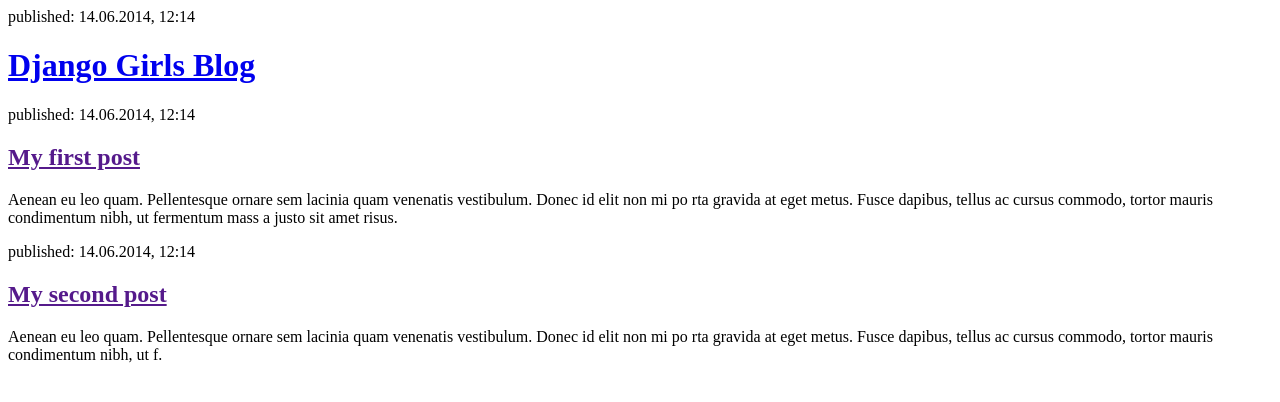
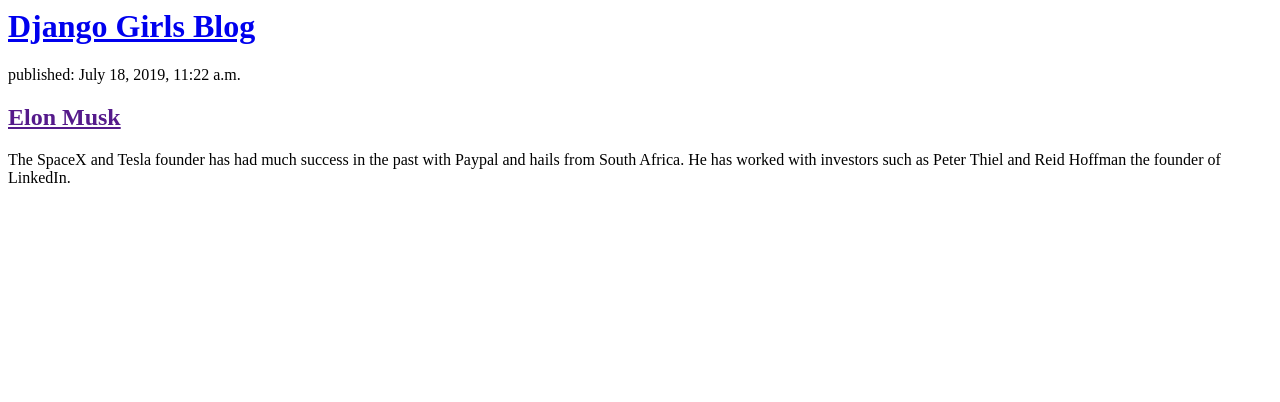
Before and after one commit to wbusaka/my-first-blog, a Django app: page / in a window 1280 px wide. Shown: the top 402 px of the page. Run offline with Django 3.2, Linux system fonts and the light colour scheme; data comes from the database, SQL or seed files in the repository; both versions use the stored data as it was after the commit.

Commit message:
Modified templates to display posts from database.

```diff
--- a/blog/templates/blog/post_list.html
+++ b/blog/templates/blog/post_list.html
@@ -1,24 +1,22 @@
-<p>published: 14.06.2014, 12:14</p>
 <html>
+
 <head>
     <title>Django Girls blog</title>
 </head>
+
 <body>
     <div>
         <h1><a href="/">Django Girls Blog</a></h1>
     </div>
     <div>
-<p>published: 14.06.2014, 12:14</p>
-<h2><a href="">My first post</a></h2>
-<p>Aenean eu leo quam. Pellentesque ornare sem lacinia quam venenatis vestibulum. Donec id elit non mi po
-rta gravida at eget metus. Fusce dapibus, tellus ac cursus commodo, tortor mauris condimentum nibh, ut fermentum mass
-a justo sit amet risus.</p>
+        {% for post in posts %}
+    <div>
+        <p>published: {{ post.published_date }}</p>
+        <h2><a href="">{{ post.title }}</a></h2>
+        <p>{{ post.text|linebreaksbr }}</p>
          </div>
-<div>
-<p>published: 14.06.2014, 12:14</p>
-<h2><a href="">My second post</a></h2>
-<p>Aenean eu leo quam. Pellentesque ornare sem lacinia quam venenatis vestibulum. Donec id elit non mi po
-rta gravida at eget metus. Fusce dapibus, tellus ac cursus commodo, tortor mauris condimentum nibh, ut f.</p>
+        {% endfor %}
         </div>
 </body>
+
 </html>
--- a/blog/views.py
+++ b/blog/views.py
@@ -1,4 +1,7 @@
 from django.shortcuts import render
+from django.utils import timezone
+from .models import Post
 
 def post_list(request):
-    return render(request, 'blog/post_list.html', {})
+    posts = Post.objects.filter(published_date__lte=timezone.now()).order_by('published_date')
+    return render(request, 'blog/post_list.html', {'posts': posts})
```
Also changed, not shown: db.sqlite3. Lines whose indentation alone changed are shown as unchanged.
